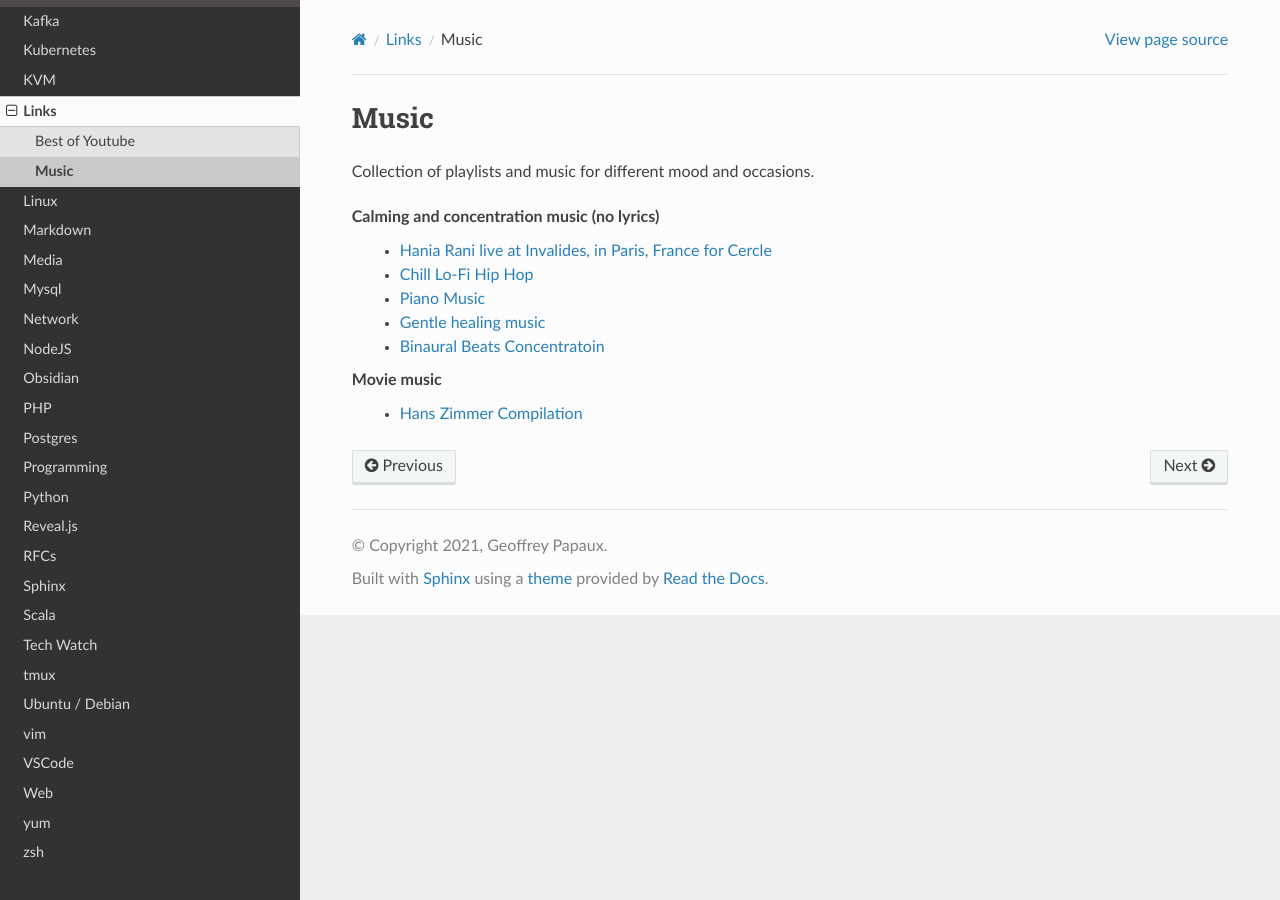
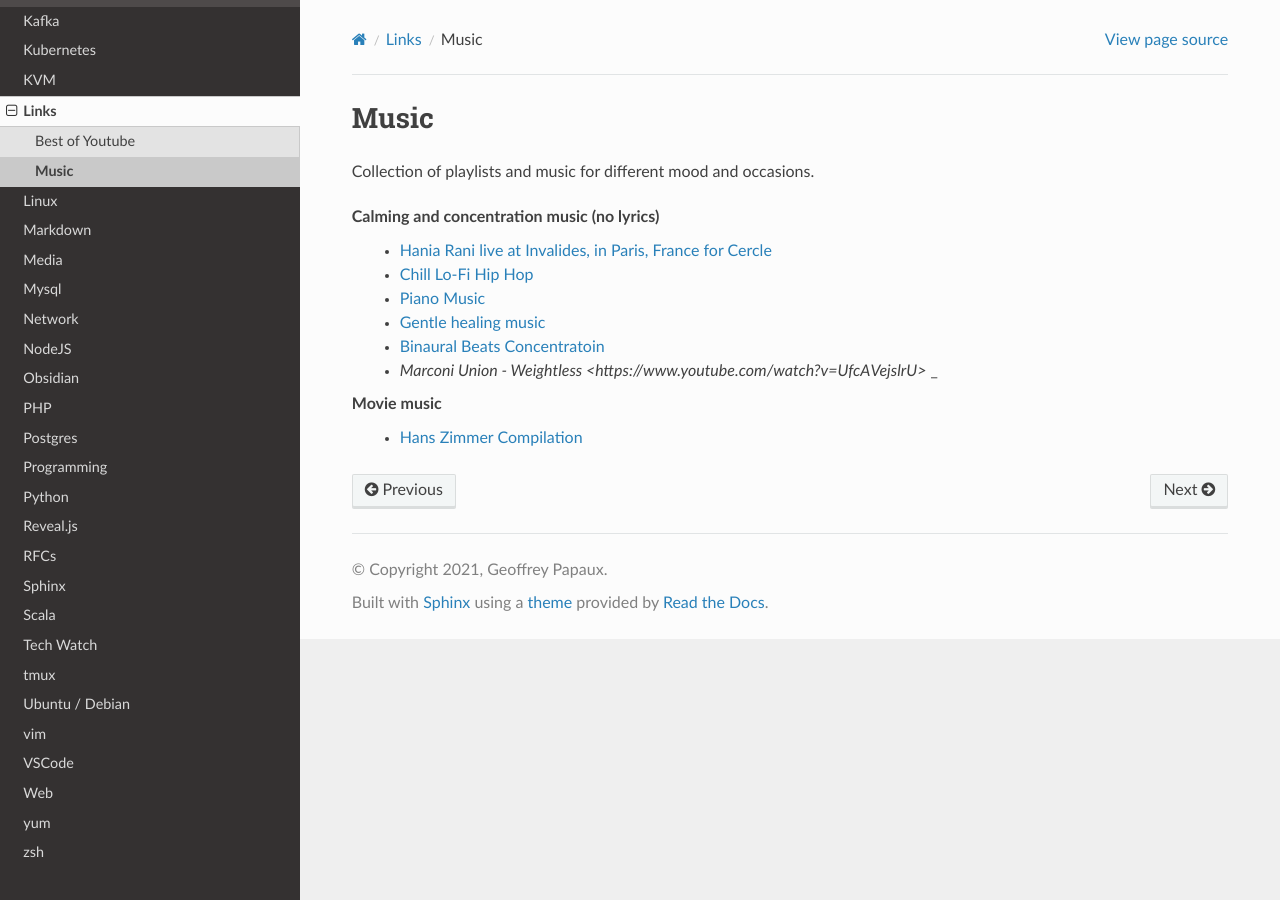
Before and after one commit to papaux/til, a Sphinx documentation site: the page built from source/links/music.rst, in a window 1280 px wide. Built offline with Sphinx 7.4.7 and the Read the Docs theme 2.0.0, drawn with Linux system fonts in a browser that asks for light colours.

Commit message:
music: new playlist

```diff
--- a/source/links/music.rst
+++ b/source/links/music.rst
@@ -9,6 +9,7 @@ Collection of playlists and music for different mood and occasions.
     - `Piano Music <https://www.youtube.com/watch?v=CycAxKcL_S4>`_
     - `Gentle healing music <https://www.youtube.com/watch?v=CwRvM2TfYbs>`_
     - `Binaural Beats Concentratoin <https://www.youtube.com/watch?v=U0eLmyJkQBc>`_
+    - `Marconi Union - Weightless <https://www.youtube.com/watch?v=UfcAVejslrU>` _
 
 **Movie music**
     - `Hans Zimmer Compilation <https://www.youtube.com/watch?v=IqiTJK_uzUY>`_
```
